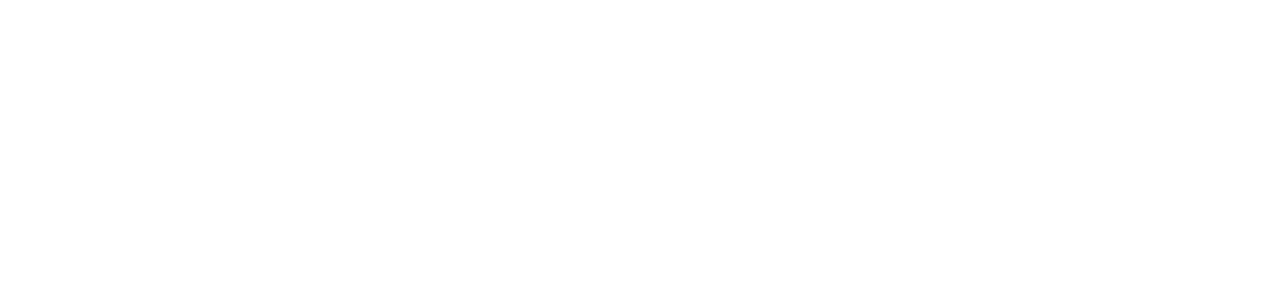
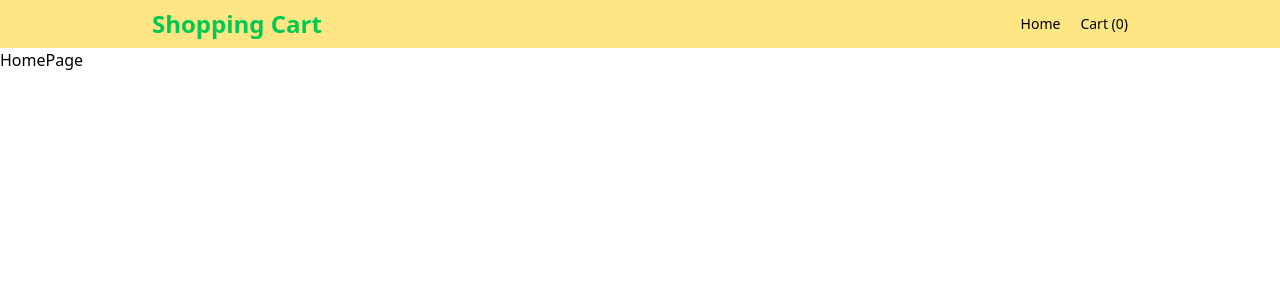
Before and after one commit to emmeiwhite/34-shopping-cart-with-rtk, a React (Vite) app: page / in a window 1280 px wide. Before the commit this address had no page. Shown: the top 300 px of the page. Built offline with nearby package versions, Linux system fonts and the light colour scheme.

Commit message:
cart-9 Routes setup and Common Navbar used as layout header

```diff
--- a/src/App.jsx
+++ b/src/App.jsx
@@ -1,18 +1,20 @@
 import { BrowserRouter as Router, Route, Routes } from 'react-router-dom'
 import HomePage from './pages/HomePage'
 import CartPage from './pages/CartPage'
+import Navbar from './components/Navbar'
 
 function App() {
   return (
     <>
       <Router>
+        <Navbar />
         <Routes>
           <Route
-            to="/"
+            path="/"
             element={<HomePage />}
           />
           <Route
-            to="/cart"
+            path="/cart"
             element={<CartPage />}
           />
         </Routes>
--- /dev/null
+++ b/src/components/Navbar.jsx
@@ -0,0 +1,24 @@
+import { Link } from 'react-router-dom'
+
+function Navbar() {
+  return (
+    <header className="py-2 bg-amber-200">
+      <nav className="max-w-5xl mx-auto px-4 md:px-6 flex justify-between items-center">
+        <h2 className="text-2xl font-bold text-green-500">Shopping Cart</h2>
+        <div className="flex items-center gap-5">
+          <Link
+            to="/"
+            className="hover:underline text-sm font-medium">
+            Home
+          </Link>
+          <Link
+            to="/cart"
+            className="hover:underline text-sm font-medium">
+            Cart (0)
+          </Link>
+        </div>
+      </nav>
+    </header>
+  )
+}
+export default Navbar
```
